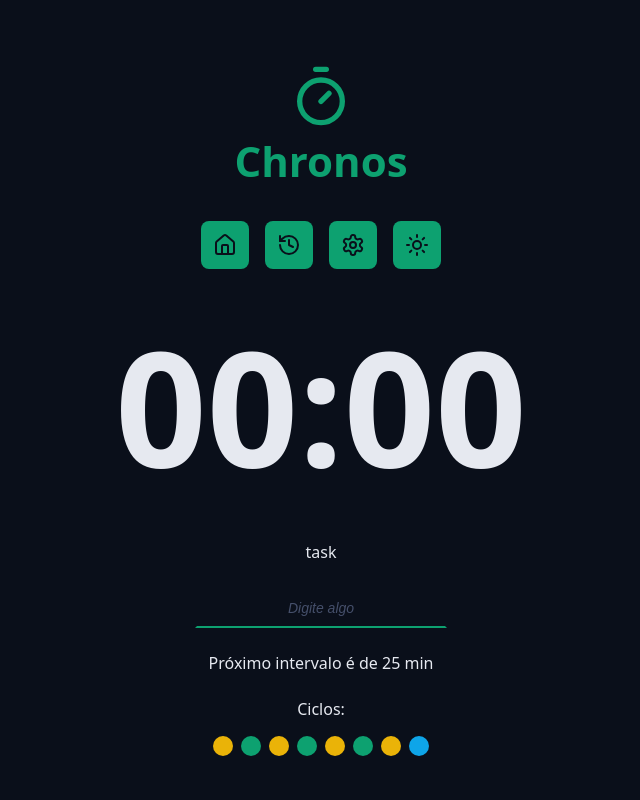
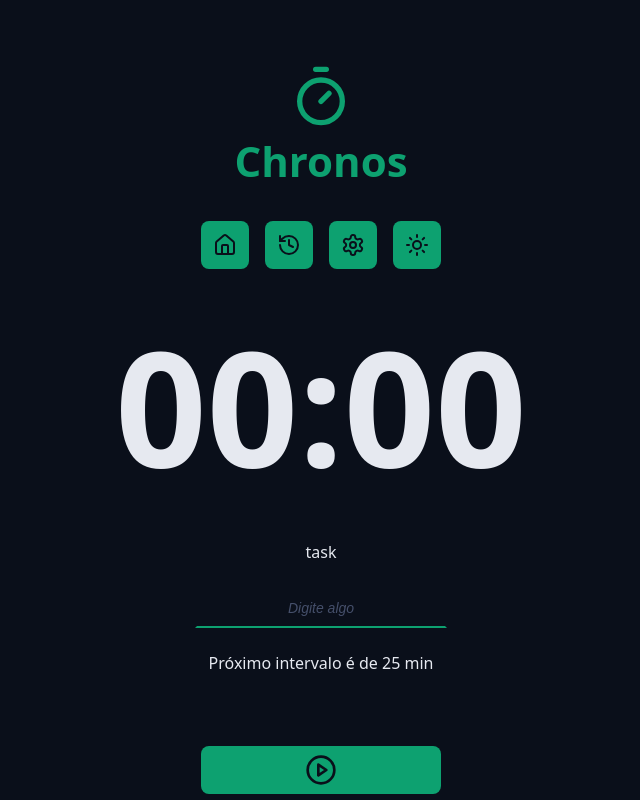
Before and after one commit to tiago-g-sales/chronos-pomodoro, a React (Vite) app: page / in a window 1280 px wide. Shown: the top 800 px of the page, without its empty margins (319-959 px from the left). Built offline with nearby package versions, Linux system fonts and the light colour scheme.

Commit message:
update project refactoring form page mainform

```diff
--- a/src/components/Cycles/index.tsx
+++ b/src/components/Cycles/index.tsx
@@ -1,19 +1,36 @@
 import styles from './styles.module.css';
+import { useTaskContext } from '../../contexts/TaskContext/useTaskContext';
+import { getNextCycle } from '../../utils/getNextCycle';
+import { getNextCycleType } from '../../utils/getNextCycleType';
 
 export function Cycles() {
+
+    const {state} = useTaskContext();
+    const cycleStep = Array.from({length: state.currentCycle});
+
+    const cycleDescriptionMap = {
+        workTime: 'foco',
+        shortBreakTime: 'descanso curto',
+        longBreakTime: 'descanso longo',
+    };
+
+
     return (
         <div className={styles.cycles}>
             <span>Ciclos:</span>
             <div className={styles.cyclesDots}>
-                <span className={`${styles.cyclesDot} ${styles.workTime} `}></span>
-                <span className={`${styles.cyclesDot} ${styles.shortBreakTime} `}></span>
-                <span className={`${styles.cyclesDot} ${styles.workTime} `}></span>
-                <span className={`${styles.cyclesDot} ${styles.shortBreakTime} `}></span>
-                <span className={`${styles.cyclesDot} ${styles.workTime} `}></span>
-                <span className={`${styles.cyclesDot} ${styles.shortBreakTime} `}></span>
-                <span className={`${styles.cyclesDot} ${styles.workTime} `}></span>
-                <span className={`${styles.cyclesDot} ${styles.longBreakTime} `}></span>
+                {cycleStep.map((_, index ) =>{
+                    const nextCycle = getNextCycle(index);
+                    const nextCycleType = getNextCycleType(nextCycle)
+                    return (
+                    <span
+                        key={`${nextCycleType}_${nextCycle}`}
+                        className={`${styles.cyclesDot} ${styles[nextCycleType]} `}
+                        aria-label={`Indicador de ciclos de ${cycleDescriptionMap[nextCycleType]}`}
+                        title={`Indicador de ciclos de ${cycleDescriptionMap[nextCycleType]}`}
+                    ></span>);
+                } )}
             </div>
         </div>
     );
-    }
+}
--- a/src/components/MainForm/index.tsx
+++ b/src/components/MainForm/index.tsx
@@ -1,33 +1,116 @@
-import { PlayCircleIcon } from "lucide-react";
+import { PlayCircleIcon, StopCircleIcon } from "lucide-react";
 import { Cycles } from "../Cycles";
 import { DefaultButton } from "../DefaultButton";
 import { DefaultInput } from "../DefaultInput";
+import { useRef } from "react";
+import { TaskModel } from "../../models/TaskModel";
+import { useTaskContext } from "../../contexts/TaskContext/useTaskContext";
+import { getNextCycle } from "../../utils/getNextCycle";
+import { getNextCycleType } from "../../utils/getNextCycleType";
+import { formatSecondsToMinutes } from "../../utils/formatSecondsToMinutes";
 
 
 export function MainForm( ) {
 
+  const {state, setState} = useTaskContext();
+  //const [taskNAme, setTaskName] = useState('');
+  const taskNameInput = useRef<HTMLInputElement>(null);
+
+  const nextCycle = getNextCycle(state.currentCycle);
+  const nextCycleType = getNextCycleType(nextCycle);
+
   function handleCreateNewTask(event: React.FormEvent<HTMLFormElement>) {
     event.preventDefault();
     // Aqui você pode adicionar a lógica para criar uma nova tarefa
+
+    if (taskNameInput.current === null) return;
+
+
+    const taskName = taskNameInput.current.value.trim();
+    if (!taskName){
+      alert('Por favor, digite uma tarefa válida.');
+      return;
+    }
+
+    const newTask: TaskModel = {
+      id: Date.now().toString(),
+      name: taskName,
+      startDate: Date.now(),
+      completeDate: null,
+      interruptDate: null,
+      duration: state.config[nextCycleType],
+      type: nextCycleType,
+
+    };
+
+    const secondsRemaining = newTask.duration * 60
+
+    setState(prevState => {
+      return {
+        ...prevState,
+        config: {...prevState.config},
+        activeTask: newTask,
+        currentCycle: nextCycle,
+        secondsRemaining,
+        formattedSecondsRemaining: formatSecondsToMinutes(secondsRemaining),
+        tasks: [...prevState.tasks, newTask ]
+      };
+    });
   }
 
+  function handleInterruptTask(){
+    setState(prevState => {
+      return {
+        ...prevState,
+        activeTask: null,
+        currentCycle: nextCycle,
+        secondsRemaining: 0,
+        formattedSecondsRemaining: '00:00',
+      };
+    });
 
+}
     return (
+
         <form onSubmit={handleCreateNewTask} className='form' action="">
         <div className='formRow'>
-          <DefaultInput labelText='task' id='meuInput' type='text' placeholder='Digite algo'/>
+          <DefaultInput
+          labelText='task'
+          id='meuInput'
+          type='text'
+          placeholder='Digite algo'
+          //value={taskNAme}
+          //onChange={(e) => setTaskName(e.target.value)}
+          ref={taskNameInput}
+          disabled={!!state.activeTask}
+          />
         </div>
 
         <div className='formRow'>
           <p>Próximo intervalo é de 25 min </p>
         </div>
-
+        {state.currentCycle > 0 && (
+          <div className='formRow'>
+            <Cycles/>
+          </div>
+        )}
         <div className='formRow'>
-          <Cycles/>
-        </div>
-
-        <div className='formRow'>
-          < DefaultButton icon={< PlayCircleIcon />}/>
+          {!state.activeTask ? (
+          < DefaultButton
+            aria-label="Iniciar nova tarefa"
+            title="Iniciar nova tarefa"
+            type='submit'
+            icon={< PlayCircleIcon />}/>
+          ) : (
+          < DefaultButton
+            aria-label="Interromper tarefa atual"
+            title="Interromper tarefa atual"
+            type='button'
+            color="red"
+            icon={< StopCircleIcon />}
+            onClick={handleInterruptTask}
+            />
+          )}
         </div>
       </form>
     );
--- a/src/contexts/TaskContext/TaskContextProvider.tsx
+++ b/src/contexts/TaskContext/TaskContextProvider.tsx
@@ -1,4 +1,4 @@
-import { useState } from "react";
+import { useEffect, useState } from "react";
 import { initialTaskState } from "./initialTaskState";
 import { TaskContext } from "./TaskContext";
 
@@ -12,6 +12,10 @@ export function TaskContextProvider({ children }: TaskContextProviderProps ) {
 
     const [state, setState] = useState(initialTaskState);
 
+    useEffect(() => {
+        console.log(state)
+    }, [state])
+
     return (
         <TaskContext.Provider value={{state, setState}}>
             {children}
--- a/src/models/TaskStateModel.ts
+++ b/src/models/TaskStateModel.ts
@@ -4,7 +4,7 @@ export type TaskStateModel = {
     tasks: TaskModel[];
     secondsRemaining: number;
     formattedSecondsRemaining: string;
-    activeTaskId: TaskModel | null;
+    activeTask: TaskModel | null;
     currentCycle: number;
     config: {
         workTime: number; // em segundos
--- /dev/null
+++ b/src/utils/formatSecondsToMinutes.ts
@@ -0,0 +1,7 @@
+export function formatSecondsToMinutes(seconds: number){
+    const minutes = String(Math.floor(seconds / 60)).padStart(2,'0')
+    const secondsMod =  String(Math.floor(seconds % 60)).padStart(2,'0')
+
+    return `${minutes}:${secondsMod}`;
+
+}
--- /dev/null
+++ b/src/utils/getNextCycle.ts
@@ -0,0 +1,3 @@
+export function getNextCycle(currentCycle: number) {
+    return currentCycle === 0 || currentCycle === 8 ? 1 : currentCycle +1;
+}
--- /dev/null
+++ b/src/utils/getNextCycleType.ts
@@ -0,0 +1,7 @@
+import { TaskModel } from "../models/TaskModel";
+
+export function getNextCycleType(currentCycle: number): TaskModel['type'] {
+    if (currentCycle % 8 === 0) return 'longBreakTime';
+    if (currentCycle % 2 === 0) return 'shortBreakTime';
+    return 'workTime';
+}
```
